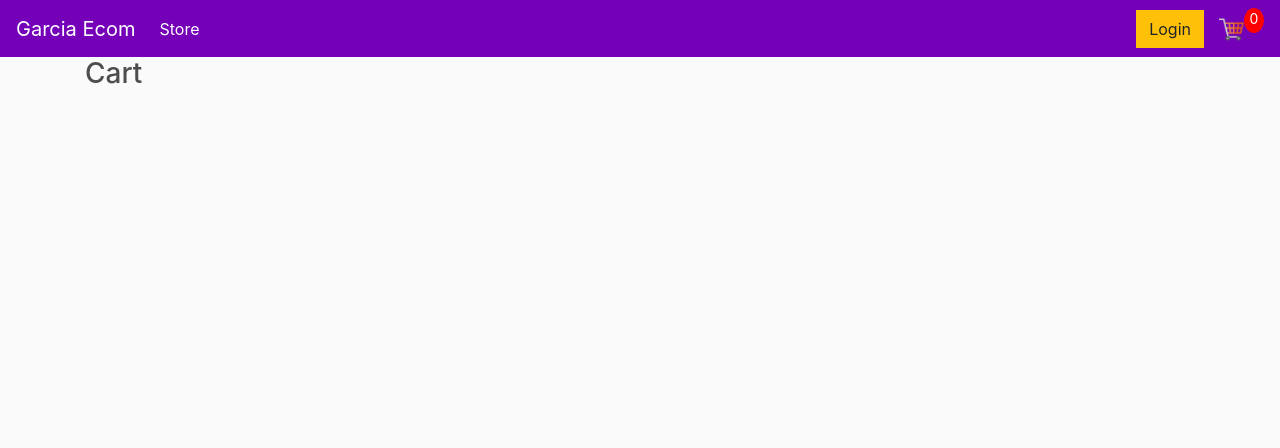
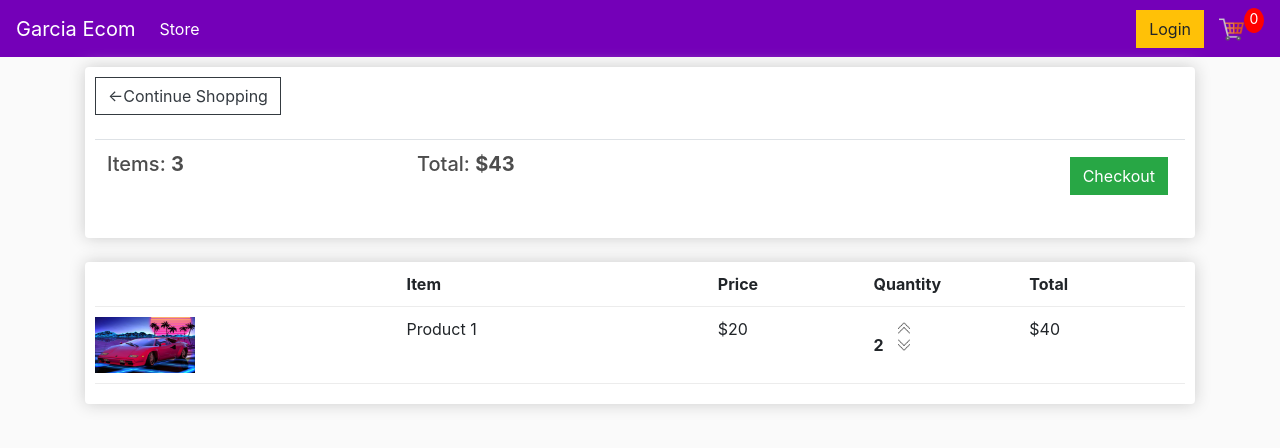
Before and after one commit to sangar3/EcommWebsite, a Django app: page /cart/ in a window 1280 px wide. Shown: the top 448 px of the page. Run offline with Django 3.2, Linux system fonts and the light colour scheme; lists and menus that the app fills with data are empty; some libraries are stand-ins or nearby versions.

Commit message:
done with cart page

```diff
--- a/ecommerce/static/css/main.css
+++ b/ecommerce/static/css/main.css
@@ -8,7 +8,7 @@ h1,h2,h3,h4,h5,h6{
 
 .box-element{
 	box-shadow:hsl(0, 0%, 80%) 0 0 16px;
-	background-color: #80ffdb;
+	background-color: #ffffff;
 	border-radius: 4px;
 	padding: 10px;
 }
--- a/ecommerce/store/templates/store/cart.html
+++ b/ecommerce/store/templates/store/cart.html
@@ -1,5 +1,50 @@
 {% extends 'store/main.html' %}
 {% load static %}
 {% block content %}
-    <h3>Cart</h3>
+<div class="row">
+    <div class="col-lg-12">
+        <div class="box-element">
+            <a class="btn btn-outline-dark" href="{% url 'store' %}">&#x2190;Continue Shopping</a>
+            <br>
+            <br>
+
+            <table class="table">
+                <tr>
+                    <th><h5>Items: <strong>3</strong></h5></th>
+                    <th><h5>Total: <strong>$43</strong></h5></th>
+                    <th>
+                        <a style="float: right;margin: 5px" class="btn btn-success" href="{%url 'checkout'%}">Checkout</a>
+                    </th>
+                </tr>
+            </table>
+        </div>
+
+        <br>
+
+        <div class="box-element">
+            <div class="cart-row">
+                <div style="flex:2"></div>
+                <div style="flex:2"><strong>Item</strong></div>
+                <div style="flex:1"><strong>Price</strong></div>
+                <div style="flex:1"><strong>Quantity</strong></div>
+                <div style="flex:1"><strong>Total</strong></div>
+            </div>
+
+              <div class="cart-row">
+                <div style="flex:2"><img class="row-image" src="{% static 'images/placeholder.png' %}" alt=""></div>
+                <div style="flex:2">Product 1</div>
+                <div style="flex:1">$20</div>
+                <div style="flex:1">
+                    <p class="quantity">2</p>
+                    <div class="quantity">
+                        <img class="chg-quantity" src="{% static 'images/arrowUp.png' %}">
+
+                        <img class="chg-quantity" src="{% static 'images/arrowDown.png' %}">
+                    </div>
+                </div>
+                <div style="flex:1">$40</div>
+            </div>
+        </div>
+    </div>
+</div>
 {% endblock content %}
```
